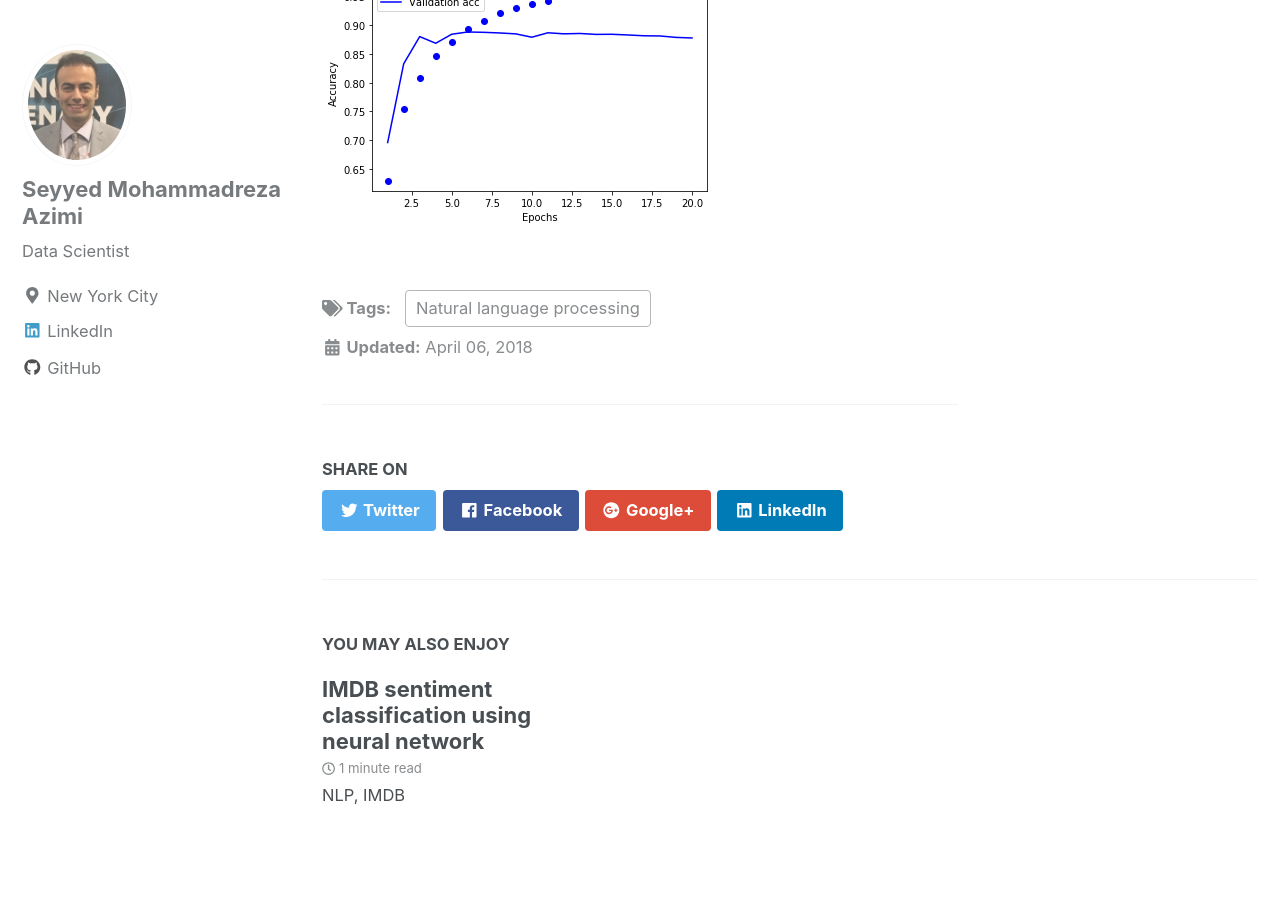
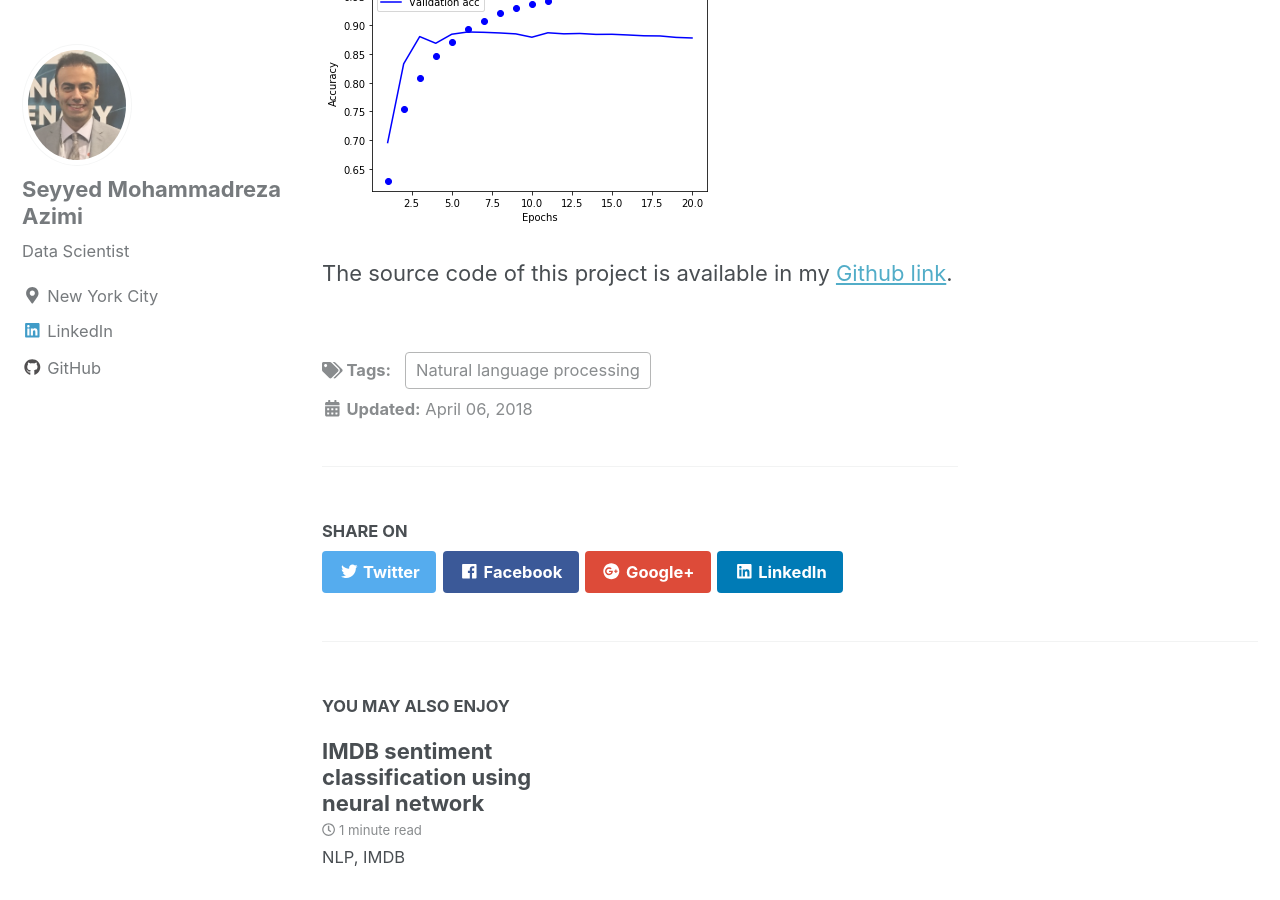
Before and after one commit to MohammadrezaAzimi/MohammadrezaAzimi.github.io, a Jekyll site: the page built from _posts/2018-04-06-IMDB.md, in a window 1280 px wide and 900 px high, scrolled down 3165 px. Built offline with Jekyll 4.4.1, drawn with Linux system fonts in a browser that asks for light colours; nearby versions of some CDN libraries; formulas are drawn with MathJax 3.

Commit message:
new github

```diff
--- a/_posts/2018-04-06-IMDB.md
+++ b/_posts/2018-04-06-IMDB.md
@@ -37,3 +37,5 @@ Here are the tips for implementation:
 2. As another approach to overcome overfitting problem, dropout regularization is used. The training, development and test tests are defined in the same way as original problem. The probability that each unit is kept is equal to 0.5.
 
 <img src="{{ site.url }}{{ site.baseurl }}/images/IMDB/accdrop.png" alt="ooo">
+
+The source code of this project is available in my [Github link](https://github.com/MohammadrezaAzimi/IMDB_sentiment_classification_NN/blob/master/IMDB%20Keras%201.ipynb).
```
